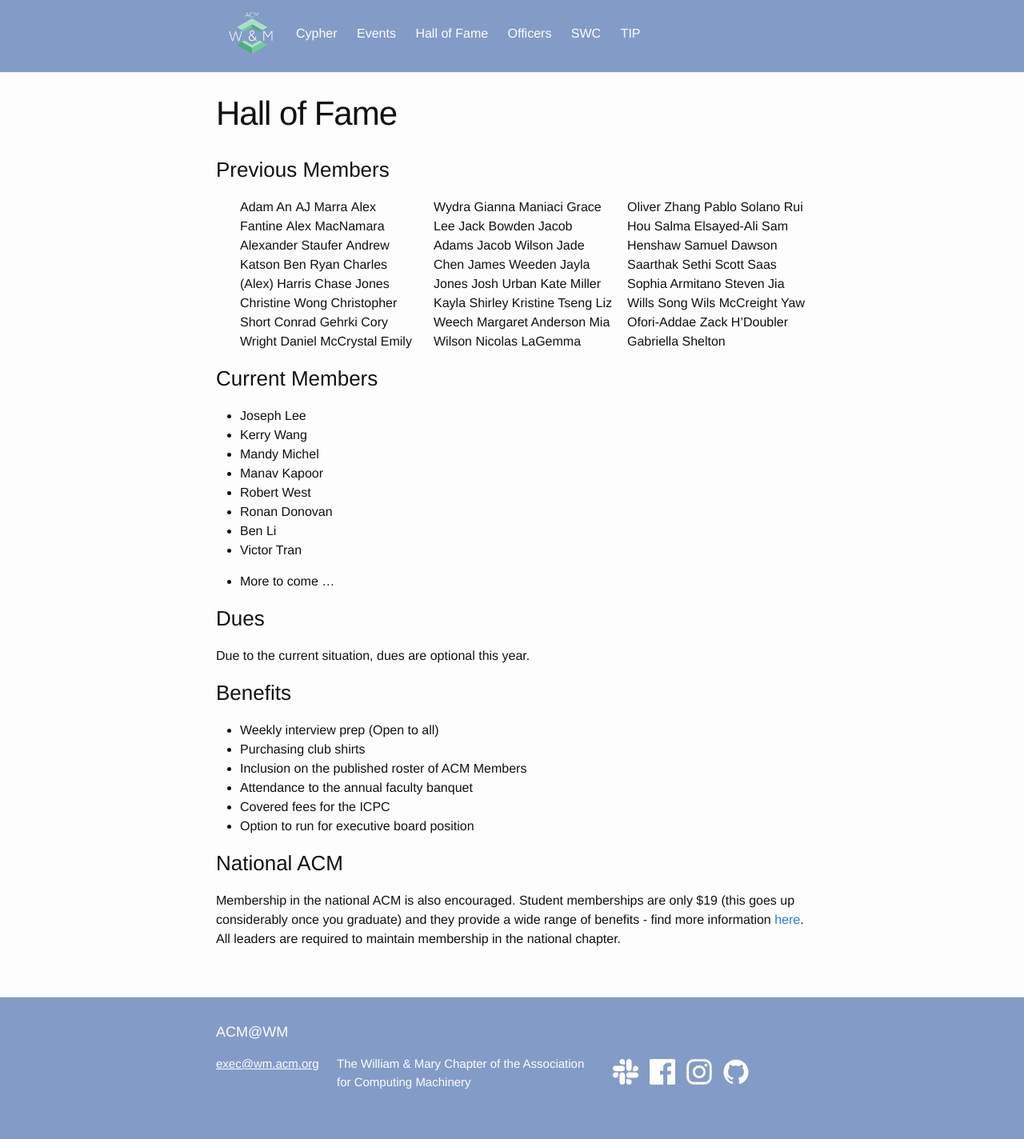
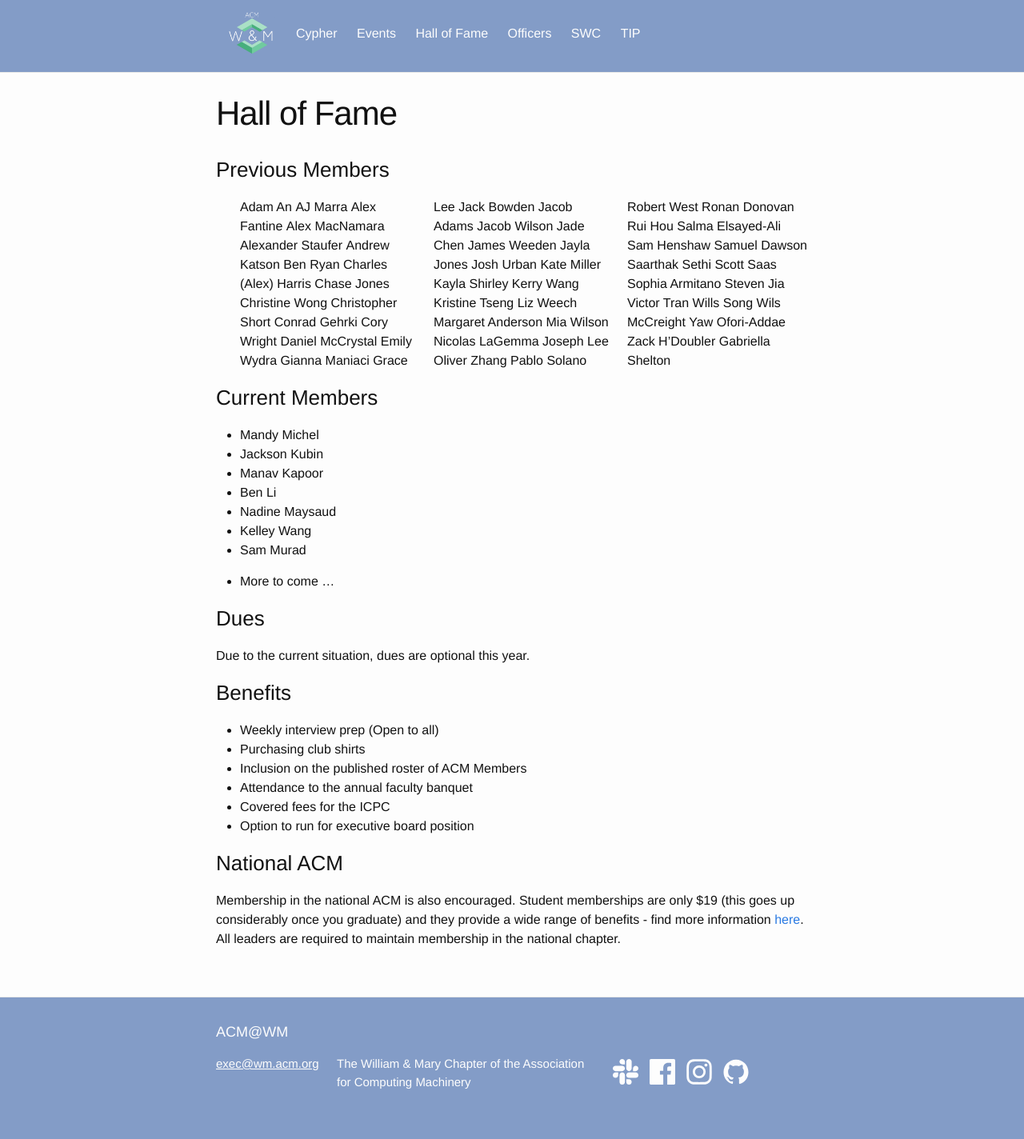
Before and after one commit to ACMWM/acmwm.github.io, a Jekyll site: the page built from _pages/hall_of_fame.md, in a window 1280 px wide. Shown: the whole page at 80% size. Built offline with Jekyll 4.4.1, drawn with Linux system fonts in a browser that asks for light colours.

Commit message:
Hall of fame update for names

```diff
--- a/_pages/hall_of_fame.md
+++ b/_pages/hall_of_fame.md
@@ -34,13 +34,17 @@ css: hall_of_fame
 * Josh Urban
 * Kate Miller
 * Kayla Shirley
+* Kerry Wang
 * Kristine Tseng
 * Liz Weech
 * Margaret Anderson
 * Mia Wilson
 * Nicolas LaGemma
+* Joseph Lee
 * Oliver Zhang
 * Pablo Solano
+* Robert West
+* Ronan Donovan
 * Rui Hou
 * Salma Elsayed-Ali
 * Sam Henshaw
@@ -58,14 +63,13 @@ css: hall_of_fame
 </div>
 
 ### Current Members
-* Joseph Lee
-* Kerry Wang
 * Mandy Michel
+* Jackson Kubin
 * Manav Kapoor
-* Robert West
-* Ronan Donovan
 * Ben Li
-* Victor Tran
+* Nadine Maysaud
+* Kelley Wang
+* Sam Murad
 
 * More to come ...
 
```
Also changed, not shown: other parts of _pages/hall_of_fame.md (+1 -0 lines).
